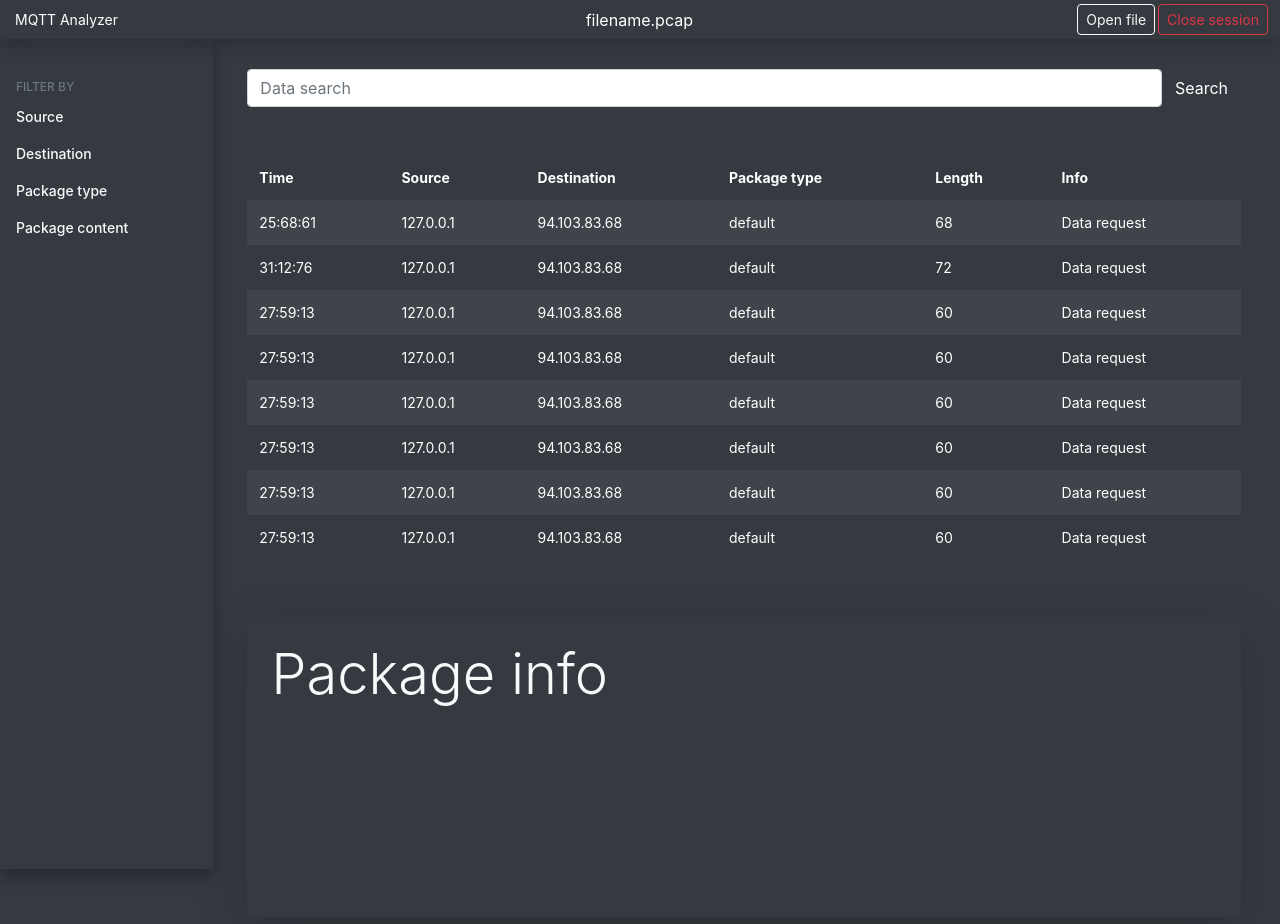
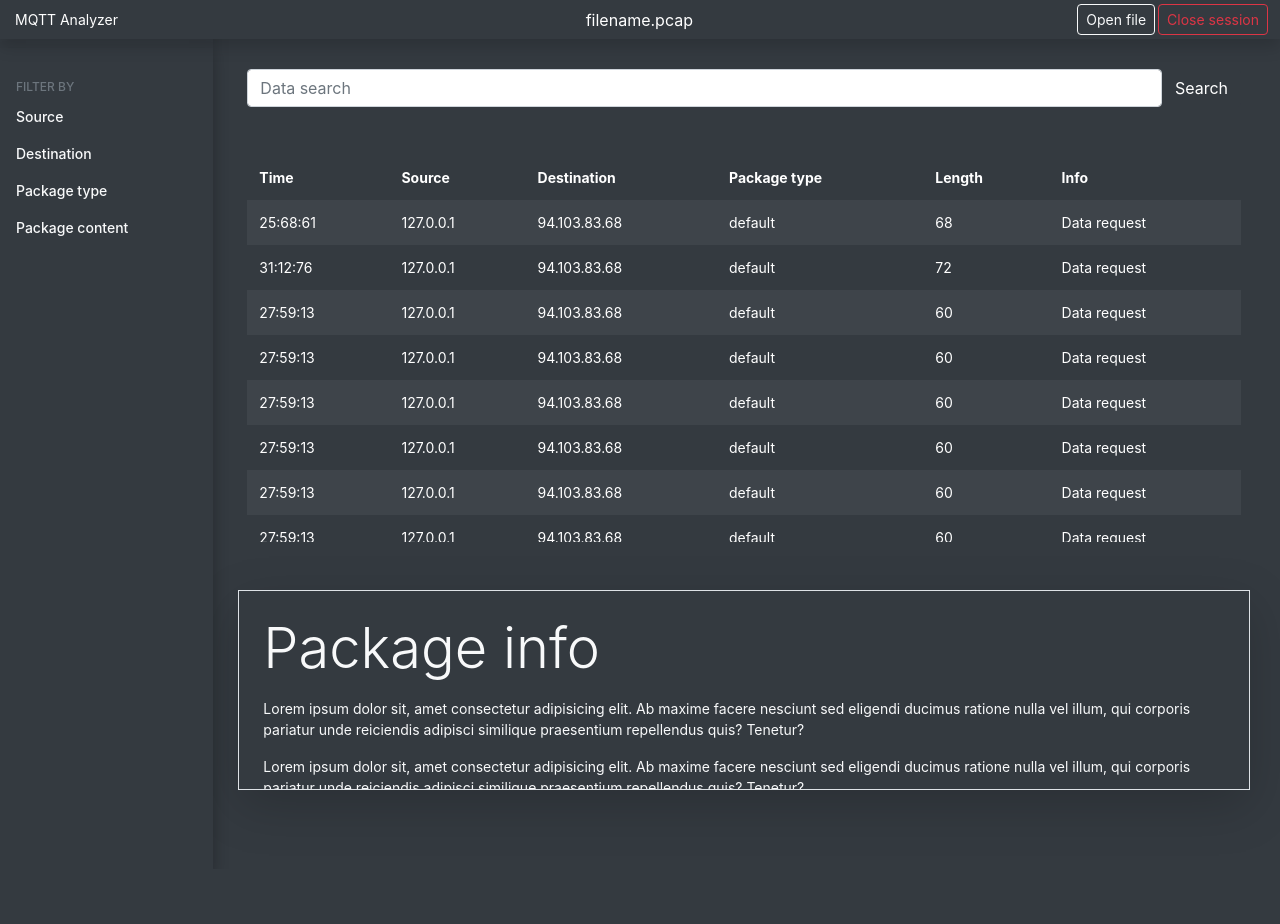
Before and after one commit to MQTTables/mqtt-analyzer, a Python web app: template web-gui/templates/index.html in a window 1280 px wide, after a click that opens the changed part. After the commit the page ends 790 px from the top, so only its background shows below. Run offline with Jinja, Linux system fonts and the light colour scheme; the template is opened without the code that fills it, so the values that code supplies are empty.

Commit message:
added scrolling to the info block

```diff
--- a/web-gui/static/css/main.css
+++ b/web-gui/static/css/main.css
@@ -122,5 +122,6 @@ body {
 }
 
 .pkg-info {
-	height: 300px;
+	height: 200px;
+	overflow-y: scroll;
 }
--- a/web-gui/templates/index.html
+++ b/web-gui/templates/index.html
@@ -163,9 +163,17 @@
 						</table>
 					</div>
 				</main>
-				<main role="main" class="col-md-9 ml-sm-auto col-lg-10 px-4 d-done d-md-block">
-					<div class="pkg-info shadow-lg p-4 text-light collapse" id="collapse-info">
+				<main role="main" class="col-md-15 ml-sm-auto col-lg-10 px-12 d-done d-md-block">
+					<div class="collapse pkg-info shadow-lg border p-4 text-light" id="collapse-info">
 						<p class="display-4">Package info</p>
+						<p>Lorem ipsum dolor sit, amet consectetur adipisicing elit. Ab maxime
+							facere nesciunt sed eligendi ducimus ratione nulla vel illum,
+							qui corporis pariatur unde reiciendis adipisci similique
+							praesentium repellendus quis? Tenetur?</p>
+						<p>Lorem ipsum dolor sit, amet consectetur adipisicing elit. Ab maxime
+							facere nesciunt sed eligendi ducimus ratione nulla vel illum,
+							qui corporis pariatur unde reiciendis adipisci similique
+							praesentium repellendus quis? Tenetur?</p>
 					</div>
 				</main>
 			</div>
```
